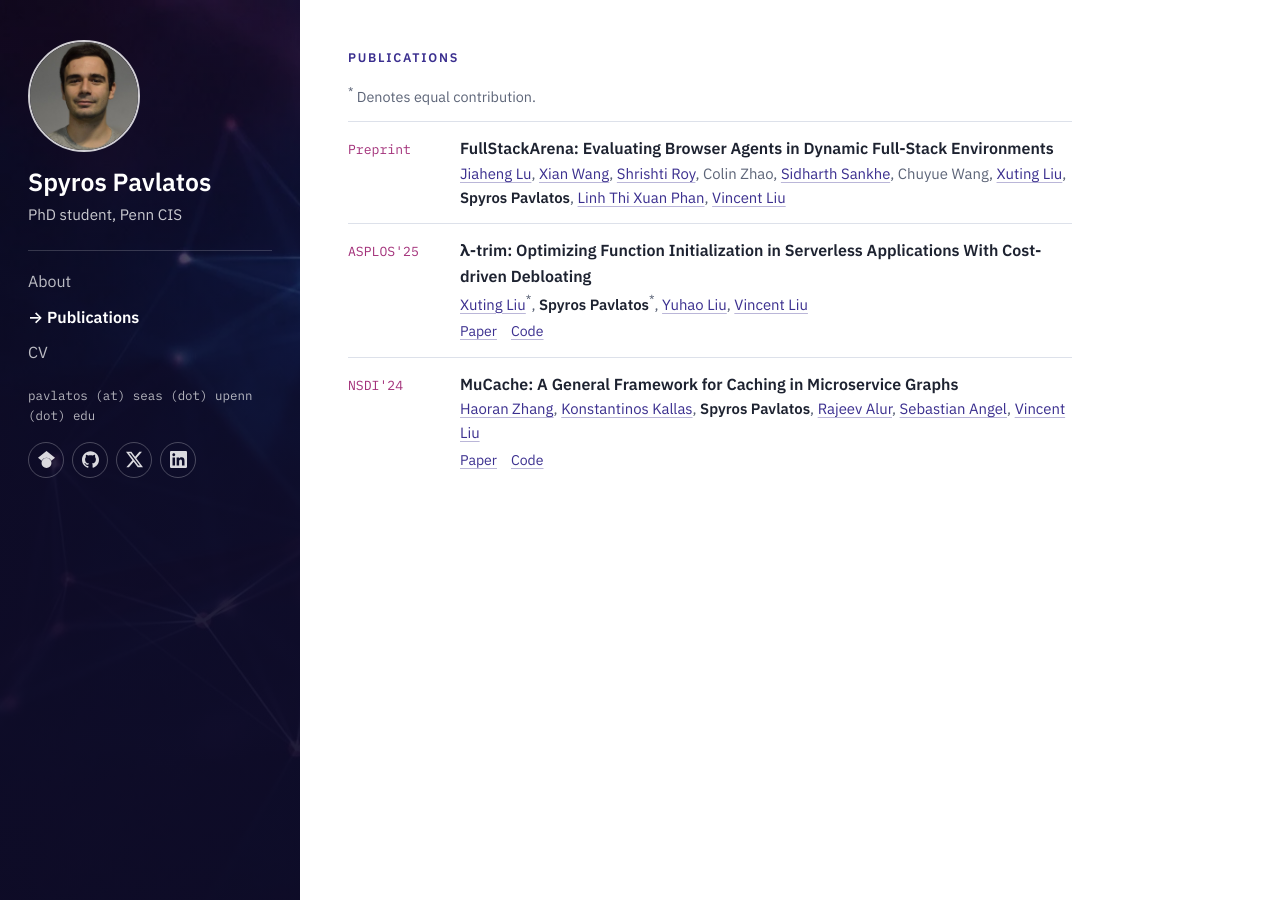
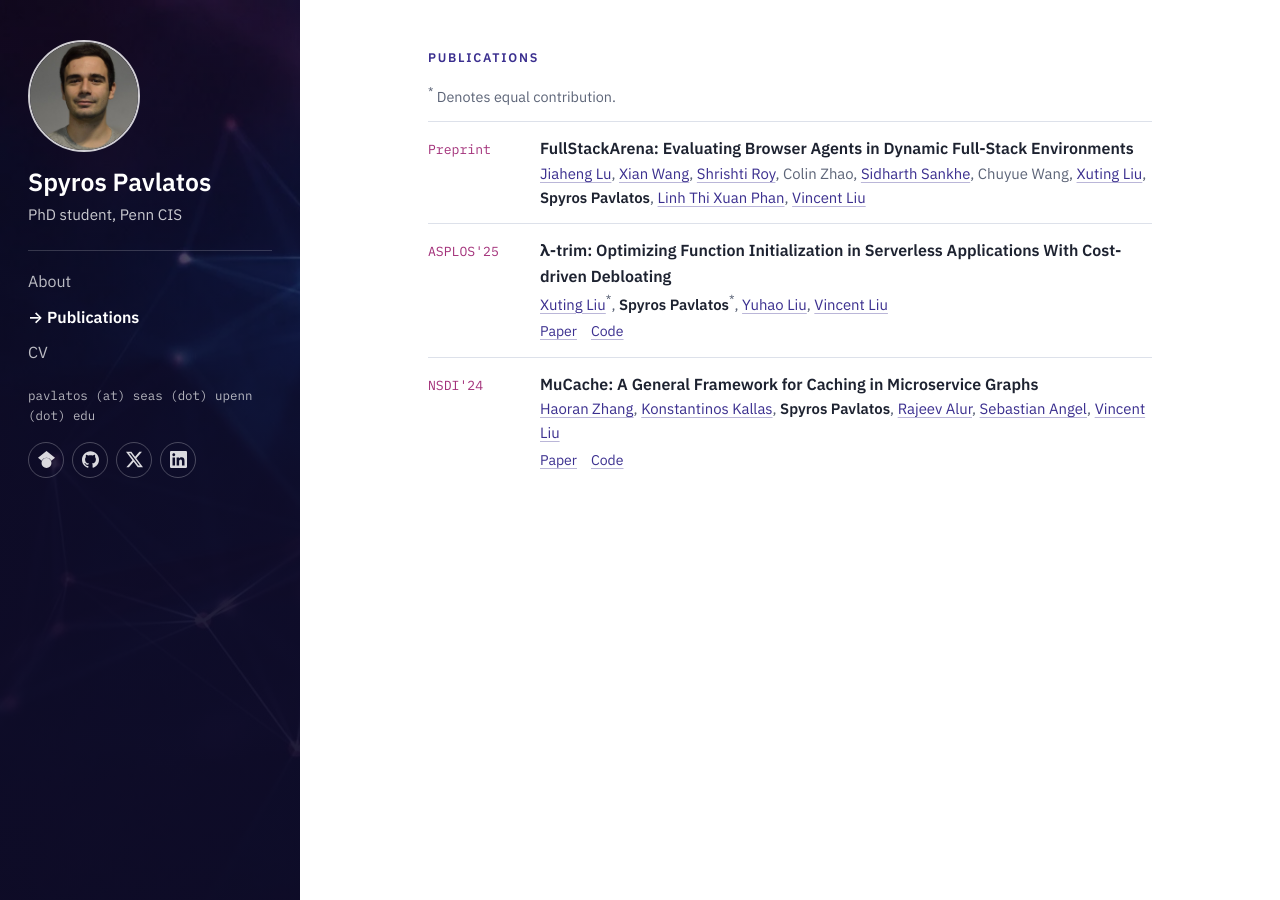
Before and after one commit to spyrospav/spyrospav.github.io, a Jekyll site: the page built from publications.md, in a window 1280 px wide. Built offline with Jekyll 4.4.1, drawn with Linux system fonts in a browser that asks for light colours.

Commit message:
Pin sidebar left and center text in the space beside it
Co-Authored-By: Claude Opus 5.5 <noreply@anthropic.com>

```diff
--- a/assets/css/site.css
+++ b/assets/css/site.css
@@ -102,8 +102,8 @@ a { color: inherit; }
 .cover .social svg { width: 18px; height: 18px; }
 
 /* ---------- sidebar layout ---------- */
-/* Sidebar + text column are centered as a group; the sidebar band grows to the left edge. */
-.layout { display: grid; grid-template-columns: minmax(300px, 1fr) minmax(0, 820px) minmax(0, 1fr); min-height: 100vh; }
+/* Sidebar pinned left; the text column is centered in the space beside it. */
+.layout { display: grid; grid-template-columns: 300px minmax(0, 1fr); min-height: 100vh; }
 .sidebar {
   position: relative;
   color: #fff;
@@ -117,7 +117,7 @@ a { color: inherit; }
   inset: 0;
   background: linear-gradient(180deg, rgba(14, 12, 40, .55), rgba(14, 12, 40, .92) 55%);
 }
-.sidebar-in { position: sticky; top: 0; display: grid; gap: 16px; width: 300px; margin-left: auto; padding: 40px 28px; }
+.sidebar-in { position: sticky; top: 0; display: grid; gap: 16px; padding: 40px 28px; }
 .avatar { width: max-content; border-radius: 50%; }
 .avatar img { display: block; width: 112px; height: 112px; border-radius: 50%; object-fit: cover; border: 2px solid rgba(255, 255, 255, .8); }
 .sidebar .name { font-size: 1.55rem; font-weight: 600; line-height: 1.2; }
@@ -129,7 +129,7 @@ a { color: inherit; }
 .sidebar nav a.active::before { content: "→ "; }
 .sidebar .email { font-family: var(--f-mono); font-size: .78rem; color: rgba(255, 255, 255, .7); overflow-wrap: anywhere; }
 
-.content { min-width: 0; padding: 48px 48px 72px; }
+.content { width: 100%; min-width: 0; max-width: 820px; margin-inline: auto; padding: 48px 48px 72px; }
 .content section + section { margin-top: 40px; }
 .content h2 {
   margin: 0 0 14px;
@@ -197,8 +197,6 @@ a { color: inherit; }
   .sidebar-in {
     position: relative;
     z-index: 1;
-    width: auto;
-    margin-left: 0;
     grid-template-columns: auto minmax(0, 1fr);
     align-items: center;
     gap: 14px 16px;
```
